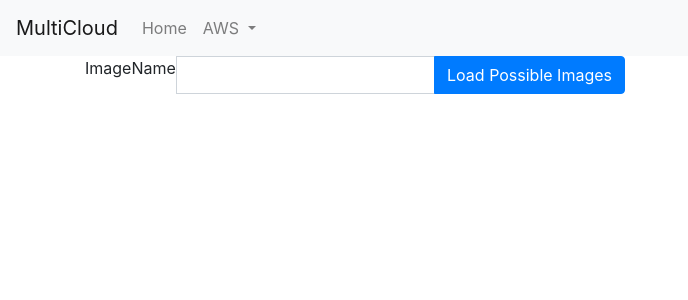
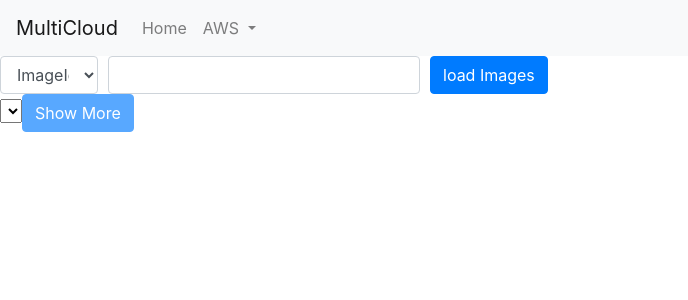
Before and after one commit to Kreidl/selfservice_multicloud, an Angular app in the folder frontend/: page /awsvmcreate in a window 1280 px wide. Shown: the top 300 px of the page, without its empty margins (0-688 px from the left). Built offline with nearby package versions, Linux system fonts and the light colour scheme; no server answers.

Commit message:
Implemented ImageSearch in Frontend

```diff
--- a/frontend/src/app/awsvm/awsvm.component.html
+++ b/frontend/src/app/awsvm/awsvm.component.html
@@ -1,17 +1,32 @@
-  <div>
-    <!--<form>-->
-      <div class="container">
-        <div class="row">
-          <div class="col-sm-6">
-            <div class="input-group mb-3">
-              <label for="name">ImageName</label>
-              <input type="text" class="form-control" aria-label="imageName">
-              <div class="input-group-append">
-                <button type="button" class="btn btn-primary" onclick="loadImages()">Load Possible Images</button>
-              </div>
-            </div>
-          </div>
+  <form [formGroup]="newVMForm" (ngSubmit)="onSubmit()">
+    <div class="form-row align-items-center">
+      <div class="col-sm-1">
+        <label class="sr-only" for="imageSearchSelection">ImageSearch</label>
+        <select id="imageSearchSelection" class="form-control" (change)="onChange($event)">
+          <option value="1">ImageId</option>
+          <option value="2">ImageName</option>
+        </select>
+      </div>
+      <div class="col-sm-3">
+        <label class="sr-only" for="inlineFormInputImage">Image</label>
+        <div class="input-group">
+          <input type="text" class="form-control" id="inlineFormInputImage" formControlName="image">
         </div>
       </div>
-    <!--</form>-->
-  </div>
+      <div class="col-auto">
+        <input type="button" class="btn btn-primary" (click)="loadImages()" value="load Images" >
+      </div>
+    </div>
+    <div class="form-row align-items-center">
+      <div class="col-sm-3">
+        <select>
+          <option value="0"></option>
+          <ng-container *ngFor="let o of images | slice:0:displayNum; let i=index">
+            <option *ngIf="o.Description" [ngValue]="o.ImageId">{{o.Description}}</option>
+          </ng-container>
+        </select>
+        <p *ngIf="!images && imagesSearchInfo"><em>Loading Images</em></p>
+        <input type="button" class="btn btn-primary" (click)="increaseBy(10)" [disabled]="!images" value="Show More" >
+      </div>
+    </div>
+  </form>
--- a/frontend/src/app/awsvm/awsvm.component.ts
+++ b/frontend/src/app/awsvm/awsvm.component.ts
@@ -1,31 +1,76 @@
 import { Component, OnInit } from '@angular/core';
-import { InstancetypeService } from '../api/aws/index'
+import { FormBuilder, FormGroup, Validators, FormControl } from '@angular/forms';
+import { ImageService, ImageRequest } from '../api/aws/index';
+import {Observable} from 'rxjs';
 
 @Component({
   selector: 'app-awsvm',
   templateUrl: './awsvm.component.html',
   styleUrls: ['./awsvm.component.css'],
-  providers: [InstancetypeService]
+  providers: [ImageService]
 })
 export class AwsvmComponent implements OnInit {
 
-  constructor(private instanceTypeService: InstancetypeService) { }
+  newVMForm: FormGroup;
+  selectedImagetype = '1';
+  imageTypeDescription = "ImageId Input";
+  images: any[];
+  displayNum = 10;
+
+  imagesSearchInfo = false;
+
+  constructor(private imageService: ImageService,
+              private formBuilder: FormBuilder) { }
 
   ngOnInit() {
-    console.log("test");
-    this.loadImages();
+    this.newVMForm = this.formBuilder.group({
+      image: [''],
+      images: ['']
+
+    });
+    this.imagesSearchInfo = false;
+  }
+
+  onChange(event) {
+    this.selectedImagetype = event.target.value;
+
+    if(this.selectedImagetype === '1') {
+        this.imageTypeDescription = "ImageId Input";
+    }else{
+        this.imageTypeDescription = "ImageName Input";
+    }
   }
 
   loadImages() {
-    this.instanceTypeService.instancetypeLoadInstanceType().subscribe(
+    this.imagesSearchInfo = true;
+    let imageRequest:ImageRequest = {};
+
+
+    if (this.f.image.value.length > 0){
+      //Check if it is imageId or imageName and set attribute accordingly
+      if(this.selectedImagetype === '1') {
+          this.imageTypeDescription = "ImageId Input";
+          imageRequest.imageId =  this.f.image.value;
+      }else{
+          this.imageTypeDescription = "ImageName Input";
+          imageRequest.imageName =  this.f.image.value;
+      }
+    }
+
+    this.imageService.imageLoadImages(imageRequest).subscribe(
+
       types => {
-        console.log(types);
+        this.images  = types.images;
       },
       error => {
         console.log(error);
       });
   }
 
+  increaseBy(value) {
+    this.displayNum += value;
+  }
 
+  get f() { return this.newVMForm.controls; }
 
 }
```
